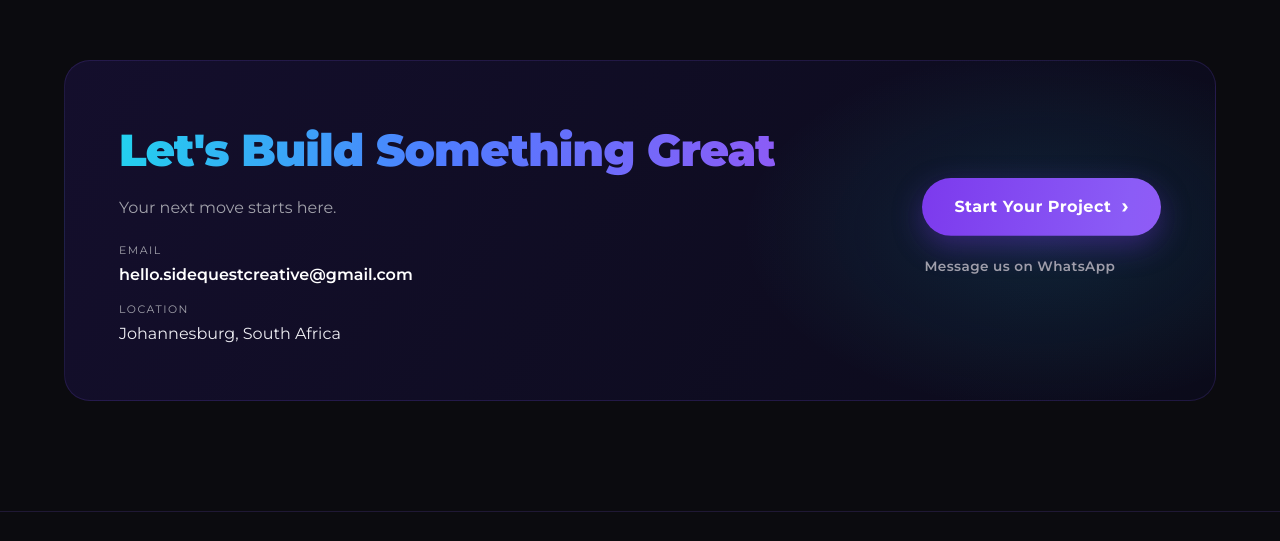
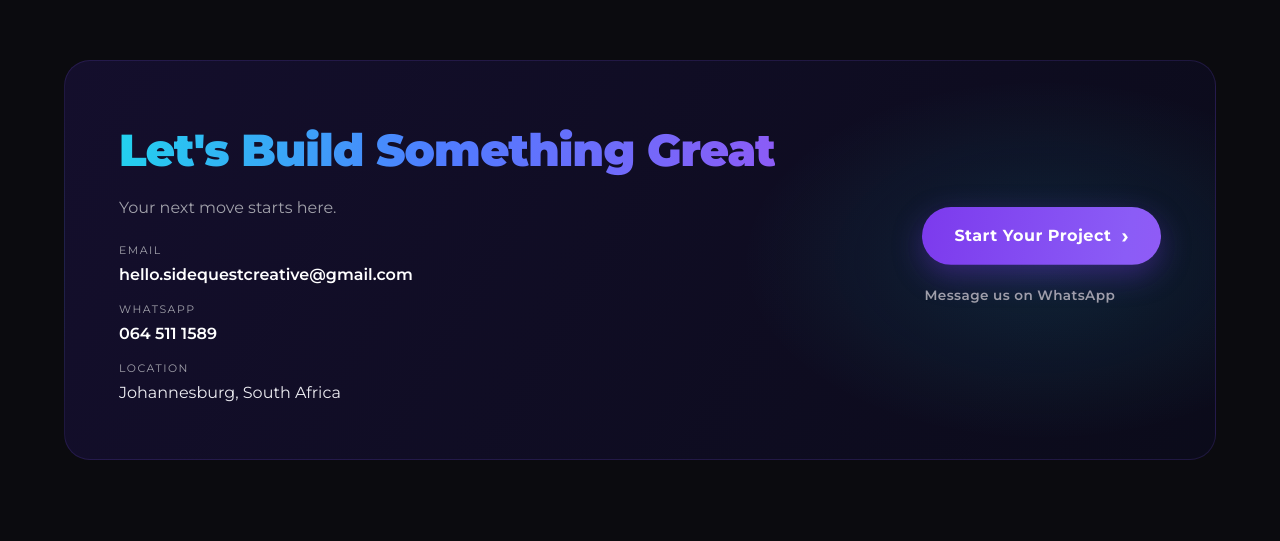
Before and after one commit to KailenNaidoo/sidequest, a plain HTML site: page index.html in a window 1280 px wide. Shown: the part 4880-5421 px from the top of the page. Drawn offline with Linux system fonts and the light colour scheme.

Commit message:
feat: wire up real WhatsApp number and show contact details

```diff
--- a/index.html
+++ b/index.html
@@ -359,6 +359,10 @@
             <a href="mailto:hello.sidequestcreative@gmail.com">hello.sidequestcreative@gmail.com</a>
           </li>
           <li>
+            <span class="contact__tag-label">WhatsApp</span>
+            <a href="https://wa.me/27645111589?text=Hi%20SIDEQUEST%2C%20I%27d%20like%20to%20find%20out%20more" target="_blank" rel="noopener">064 511 1589</a>
+          </li>
+          <li>
             <span class="contact__tag-label">Location</span>
             <span>Johannesburg, South Africa</span>
           </li>
@@ -367,7 +371,7 @@
       <div class="contact__actions">
         <a href="mailto:hello.sidequestcreative@gmail.com?subject=Project%20Enquiry%20%E2%80%94%20SIDEQUEST&amp;body=Hi%20SIDEQUEST%2C%20I%27d%20like%20to%20start%20a%20project."
            class="btn btn--wa">Start Your Project <span class="arr" aria-hidden="true">›</span></a>
-        <a href="https://wa.me/27000000000?text=Hi%20SIDEQUEST%2C%20I%27d%20like%20to%20find%20out%20more"
+        <a href="https://wa.me/27645111589?text=Hi%20SIDEQUEST%2C%20I%27d%20like%20to%20find%20out%20more"
            class="contact__wa" target="_blank" rel="noopener">Message us on WhatsApp</a>
       </div>
     </div>
```
